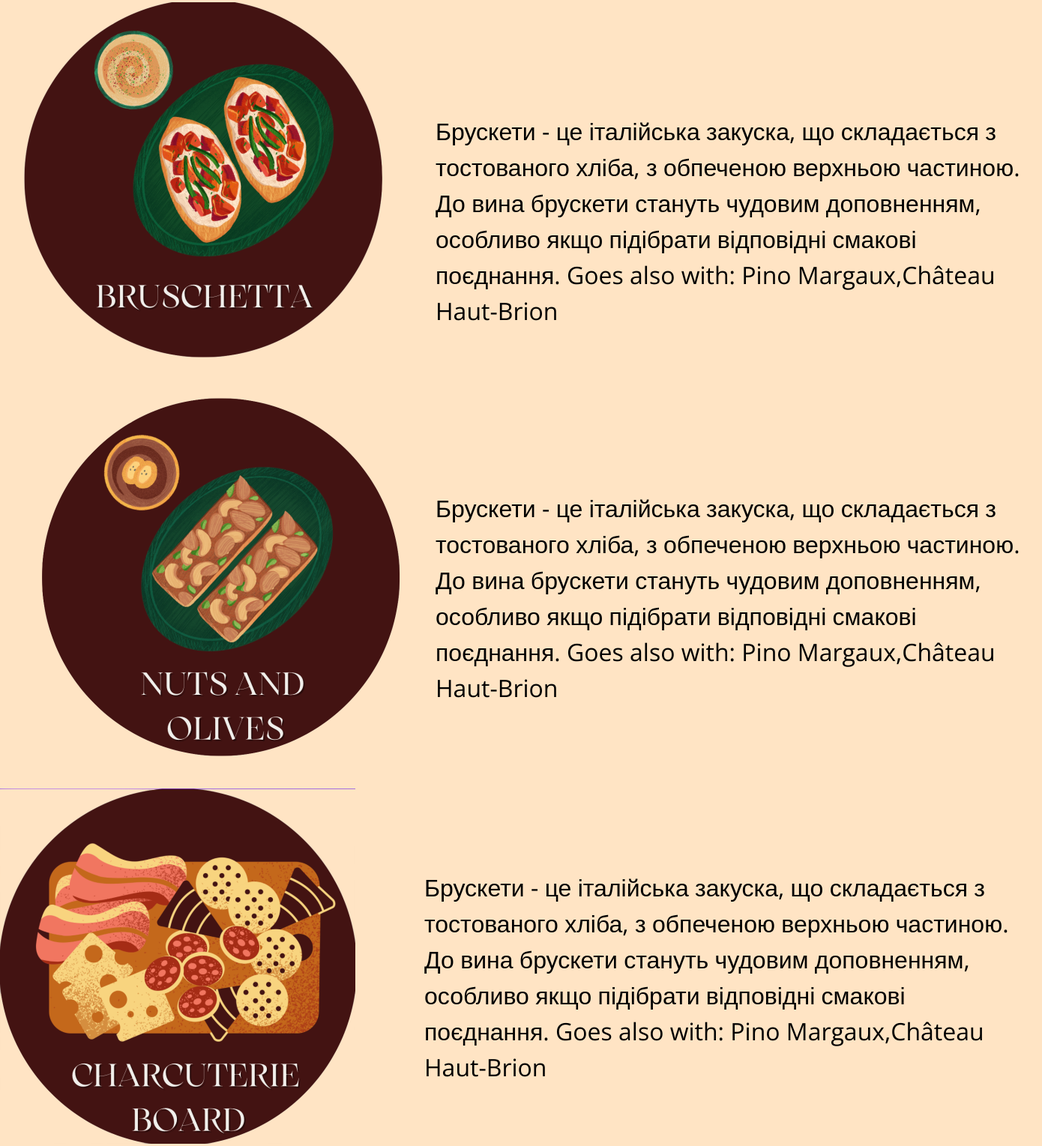
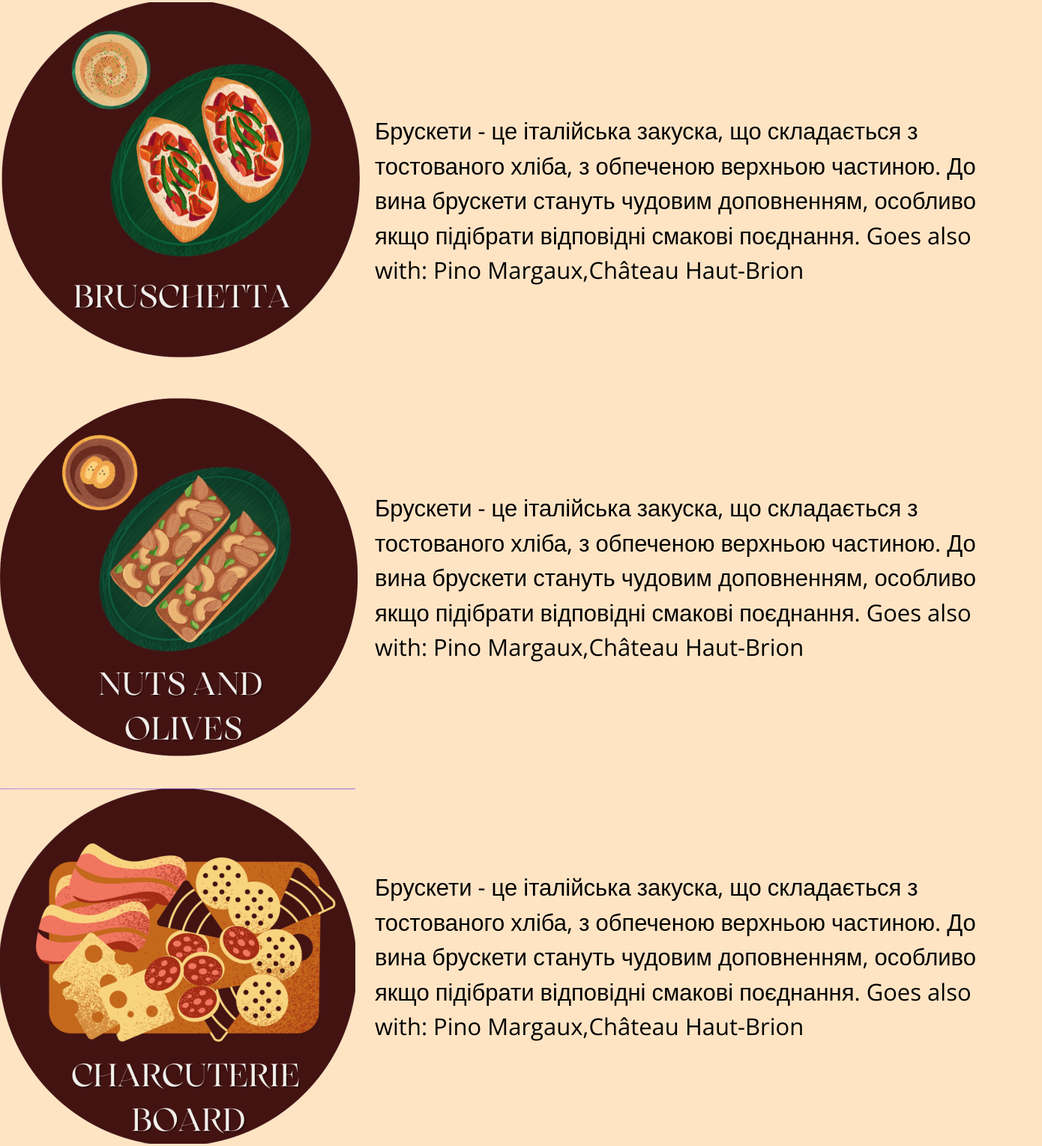
Before and after one commit to MaxDzioban/Loza, a plain HTML site: page snacks.html in a window 1280 px wide. Shown: the part 108-1637 px from the top of the page at 75% size, 1390 px wide, since content can reach past the window. Drawn offline with nearby package versions, Linux system fonts and the light colour scheme.

Commit message:
форматування закусок

```diff
--- a/css/css_snack.css
+++ b/css/css_snack.css
@@ -119,8 +119,8 @@ body {
   color: rgba(0,0,0,1);
   position: absolute;
   top: 259px;
-  left: 581px;
-  font-size: 32px;
+  left: 500px;
+  font-size: 31px;
   opacity: 1;
   text-align: left;
 }
@@ -129,8 +129,8 @@ body {
   color: rgba(0,0,0,1);
   position: absolute;
   top: 762px;
-  left: 581px;
-  font-size: 32px;
+  left: 500px;
+  font-size: 31px;
   opacity: 1;
   text-align: left;
 }
@@ -139,8 +139,8 @@ body {
   color: rgba(0,0,0,1);
   position: absolute;
   top: 1268px;
-  left: 566px;
-  font-size: 32px;
+  left: 500px;
+  font-size: 31px;
   opacity: 1;
   text-align: left;
 }
@@ -149,8 +149,8 @@ body {
   color: rgba(0,0,0,1);
   position: absolute;
   top: 1817px;
-  left: 525px;
-  font-size: 32px;
+  left: 500px;
+  font-size: 31px;
   opacity: 1;
   text-align: left;
 }
@@ -159,8 +159,8 @@ body {
   color: rgba(0,0,0,1);
   position: absolute;
   top: 2439px;
-  left: 566px;
-  font-size: 32px;
+  left: 500px;
+  font-size: 31px;
   opacity: 1;
   text-align: left;
 }
@@ -174,7 +174,7 @@ body {
   opacity: 1;
   position: absolute;
   top: 619px;
-  left: 0;
+  left: -56px;
   overflow: hidden;
 }
 .v54_583 {
@@ -187,7 +187,7 @@ body {
   opacity: 1;
   position: absolute;
   top: 111px;
-  left: 0px;
+  left: -30px;
   overflow: hidden;
 }
 .v54_584 {
```
